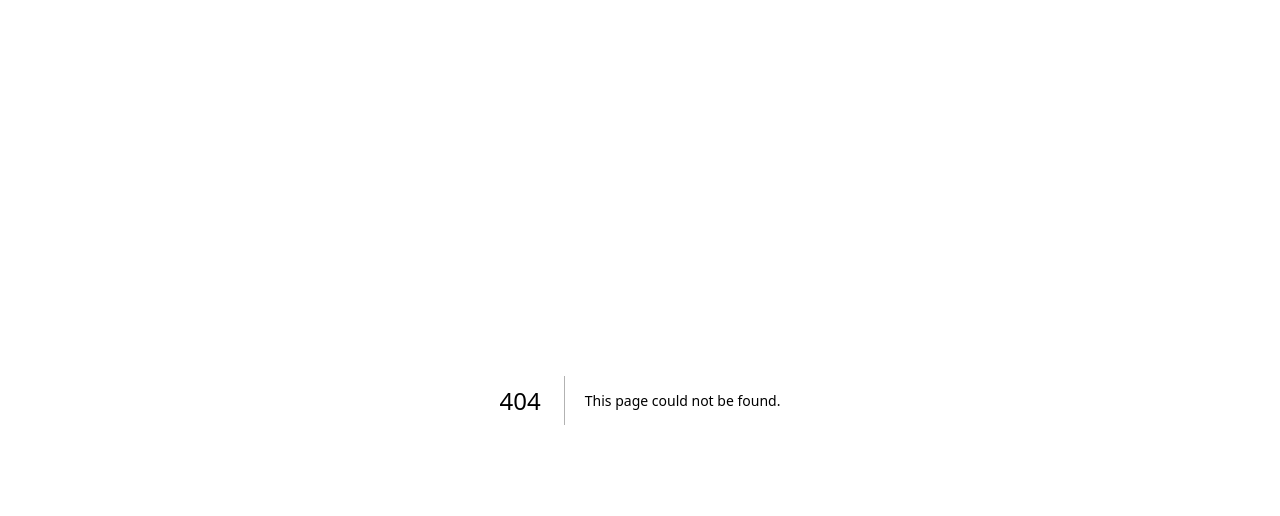
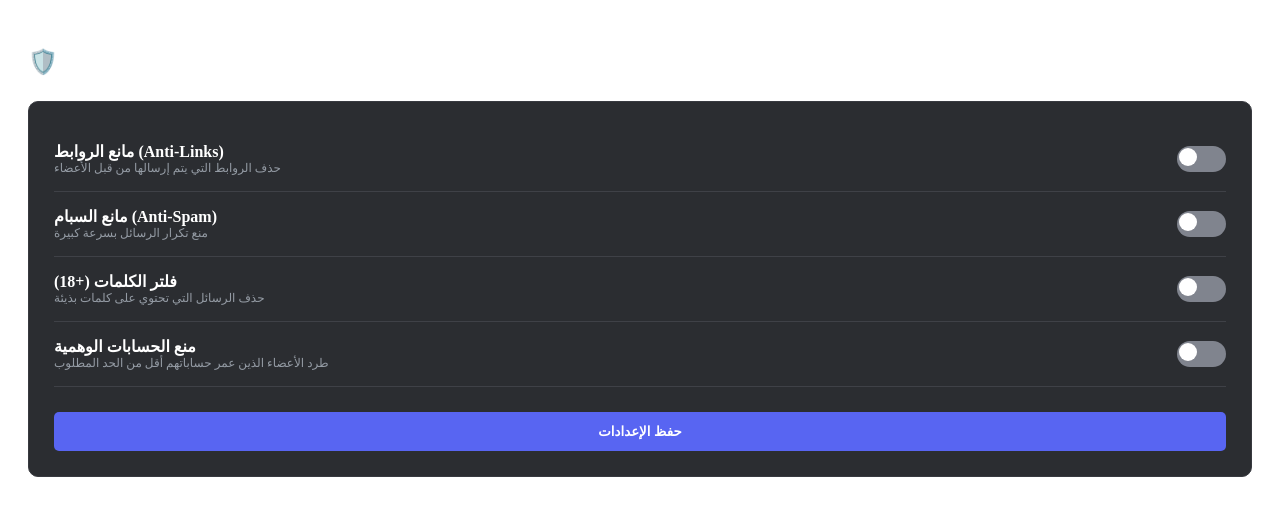
Before and after one commit to abdalrahmanabnmohammed-png/ii3rwa-boot, a Next.js app: page /security in a window 1280 px wide. Before the commit this address had no page. Shown: the top 516 px of the page. Built offline with nearby package versions, Linux system fonts and the light colour scheme.

Commit message:
Create security.js

```diff
--- /dev/null
+++ b/pages/security.js
@@ -0,0 +1,91 @@
+import { useState, useEffect } from 'react';
+
+export default function SecurityTab() {
+  const [config, setConfig] = useState({
+    antiLink: false, antiSpam: false, antiBadWords: false, antiFake: false, minAccountAge: 7
+  });
+
+  const toggle = (key) => setConfig({...config, [key]: !config[key]});
+
+  const saveConfig = async () => {
+    await fetch('/api/save-security', {
+      method: 'POST',
+      headers: { 'Content-Type': 'application/json' },
+      body: JSON.stringify(config)
+    });
+    alert("✅ تم حفظ إعدادات الحماية");
+  };
+
+  return (
+    <div style={{color:'white', padding:'20px'}}>
+      <h2 style={{marginBottom:'25px'}}>🛡️ نظام الحماية (Security)</h2>
+
+      <div style={styles.card}>
+        <SecurityItem
+          title="مانع الروابط (Anti-Links)"
+          desc="حذف الروابط التي يتم إرسالها من قبل الأعضاء"
+          active={config.antiLink}
+          onToggle={() => toggle('antiLink')}
+        />
+        <SecurityItem
+          title="مانع السبام (Anti-Spam)"
+          desc="منع تكرار الرسائل بسرعة كبيرة"
+          active={config.antiSpam}
+          onToggle={() => toggle('antiSpam')}
+        />
+        <SecurityItem
+          title="فلتر الكلمات (+18)"
+          desc="حذف الرسائل التي تحتوي على كلمات بذيئة"
+          active={config.antiBadWords}
+          onToggle={() => toggle('antiBadWords')}
+        />
+        <SecurityItem
+          title="منع الحسابات الوهمية"
+          desc="طرد الأعضاء الذين عمر حساباتهم أقل من الحد المطلوب"
+          active={config.antiFake}
+          onToggle={() => toggle('antiFake')}
+        />
+
+        {config.antiFake && (
+          <div style={{marginTop:'15px', padding:'15px', backgroundColor:'#1e1f22', borderRadius:'5px'}}>
+            <label style={{fontSize:'12px', color:'#949ba4'}}>عمر الحساب بالأيام:</label>
+            <input
+              type="number"
+              style={styles.input}
+              value={config.minAccountAge}
+              onChange={(e) => setConfig({...config, minAccountAge: e.target.value})}
+            />
+          </div>
+        )}
+
+        <button onClick={saveConfig} style={styles.saveBtn}>حفظ الإعدادات</button>
+      </div>
+    </div>
+  );
+}
+
+function SecurityItem({ title, desc, active, onToggle }) {
+  return (
+    <div style={styles.item}>
+      <div>
+        <div style={{fontWeight:'bold'}}>{title}</div>
+        <div style={{fontSize:'12px', color:'#949ba4'}}>{desc}</div>
+      </div>
+      <div
+        onClick={onToggle}
+        style={{...styles.switch, backgroundColor: active ? '#23a559' : '#80848e'}}
+      >
+        <div style={{...styles.dot, transform: active ? 'translateX(-20px)' : 'translateX(0)'}} />
+      </div>
+    </div>
+  );
+}
+
+const styles = {
+  card: { backgroundColor:'#2b2d31', padding:'25px', borderRadius:'10px', border:'1px solid #383a40' },
+  item: { display:'flex', justifyContent:'space-between', alignItems:'center', padding:'15px 0', borderBottom:'1px solid #3f4147' },
+  switch: { width:'45px', height:'22px', borderRadius:'15px', padding:'2px', cursor:'pointer', transition:'0.3s' },
+  dot: { width:'18px', height:'18px', backgroundColor:'white', borderRadius:'50%', transition:'0.3s' },
+  saveBtn: { marginTop:'25px', width:'100%', padding:'12px', backgroundColor:'#5865f2', color:'white', border:'none', borderRadius:'5px', cursor:'pointer', fontWeight:'bold' },
+  input: { width:'100%', background:'transparent', border:'1px solid #3f4147', color:'white', padding:'8px', marginTop:'5px' }
+};
```
